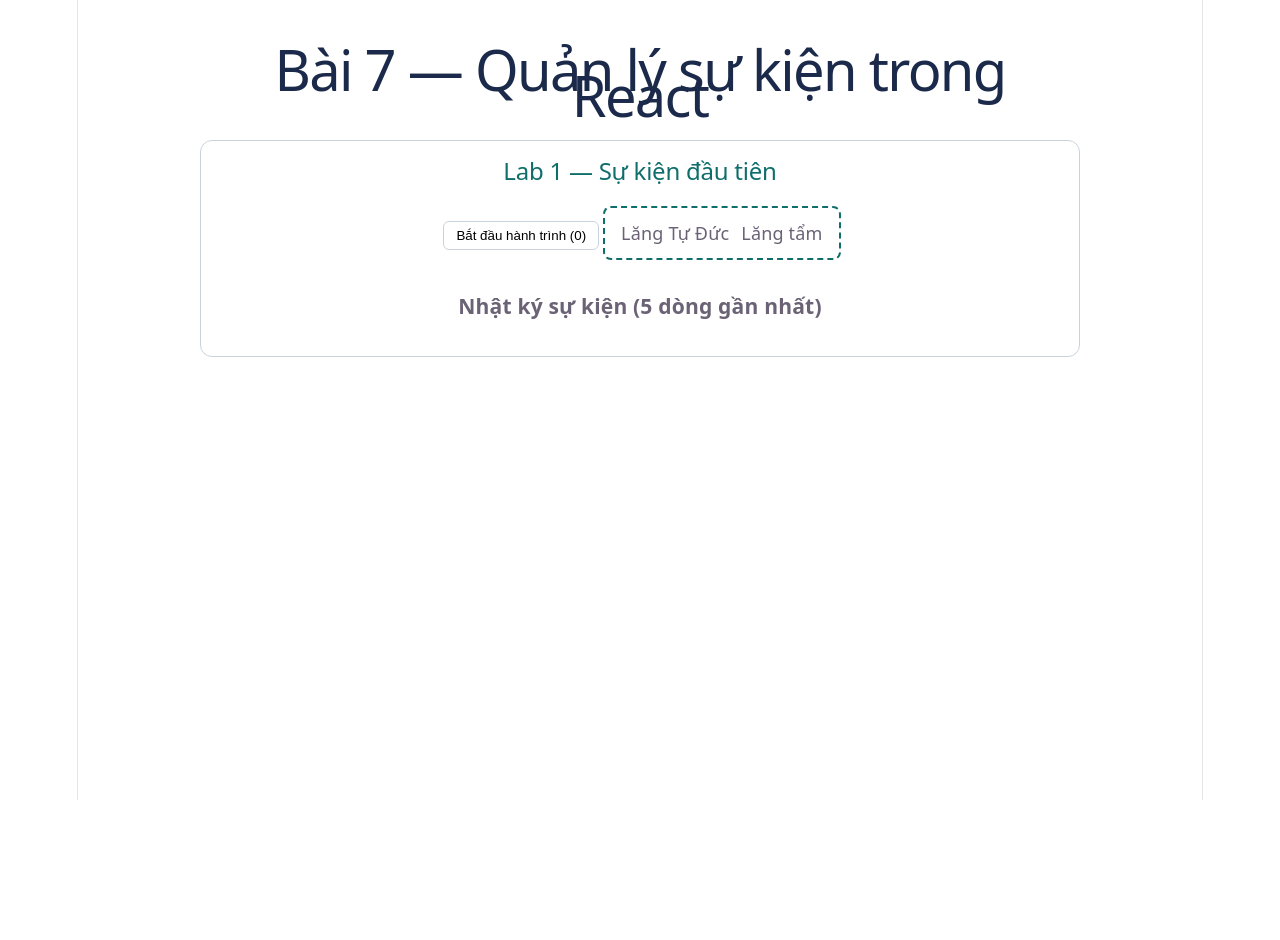
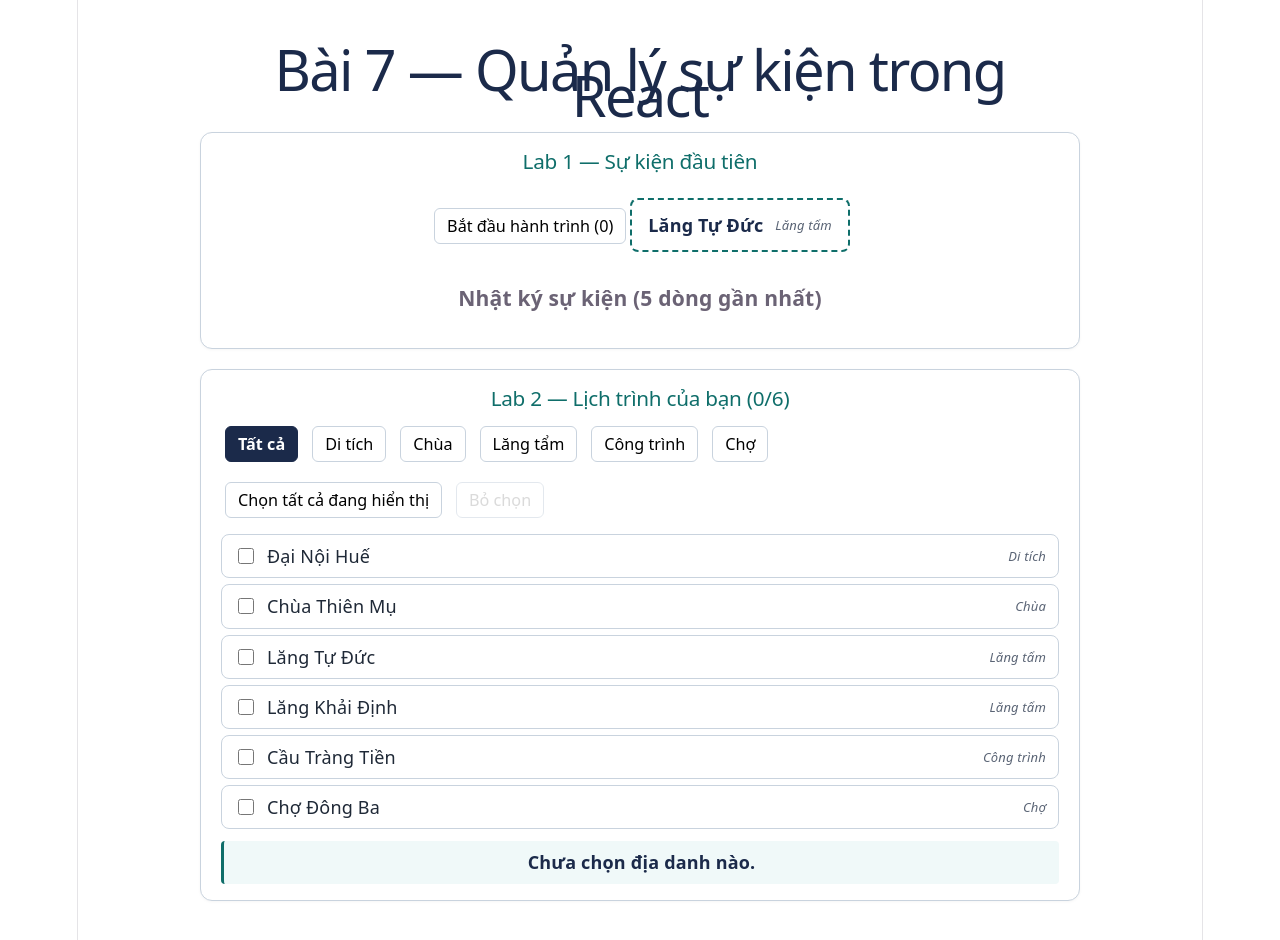
Before and after one commit to baophubaith123-blip/Phu-xuan-react, a React (Vite) app: page / in a window 1280 px wide. Shown: the top 940 px of the page. Before the commit the page ends 800 px from the top, so only its background shows below. Built offline with nearby package versions, Linux system fonts and the light colour scheme.

Commit message:
Lab 2 Session 7: Chọn nhiều địa danh, truyền tham số, data-*

```diff
--- /dev/null
+++ b/src/components/Bai7/DanhSachDiaDanh.tsx
@@ -0,0 +1,104 @@
+// DanhSachDiaDanh.tsx — Phiên bản hoàn chỉnh
+// Buổi 7 · Lab 2: Chọn nhiều, lọc data-*, chọn tất cả
+
+import { useState } from 'react';
+import { DS_DIA_DANH } from '../../data/diaDanhHue';
+import TheDiaDanh from './TheDiaDanh';
+
+const TAT_CA = 'Tất cả';
+const CAC_LOAI: string[] = [
+  TAT_CA,
+  ...new Set(DS_DIA_DANH.map((dd) => dd.loai)),
+];
+
+export default function DanhSachDiaDanh() {
+  const [dsDaChon, setDsDaChon] = useState<number[]>([]);
+  const [loaiDangLoc, setLoaiDangLoc] = useState<string>(TAT_CA);
+
+  // ✅ Giá trị suy ra từ state — tính ngay khi render, KHÔNG cần state riêng
+  const dsHienThi =
+    loaiDangLoc === TAT_CA
+      ? DS_DIA_DANH
+      : DS_DIA_DANH.filter((dd) => dd.loai === loaiDangLoc);
+
+  // ✅ Hàm này được truyền xuống TheDiaDanh qua prop onChon
+  function handleChon(id: number) {
+    setDsDaChon((truoc) =>
+      truoc.includes(id)
+        ? truoc.filter((x) => x !== id)
+        : [...truoc, id]
+    );
+  }
+
+  // ✅ Cách 3: một hàm dùng chung cho mọi nút lọc, đọc loại từ data-loai
+  function handleLocLoai(e: React.MouseEvent<HTMLButtonElement>) {
+    const loai = e.currentTarget.dataset.loai;
+    if (loai) setLoaiDangLoc(loai);
+  }
+
+  // ✅ Chọn thêm mọi địa danh đang hiển thị, KHÔNG trùng lặp
+  function handleChonTatCa() {
+    setDsDaChon((truoc) => {
+      const moi = dsHienThi
+        .map((dd) => dd.id)
+        .filter((id) => !truoc.includes(id));
+      return [...truoc, ...moi];
+    });
+  }
+
+  // ✅ Dòng lộ trình: hiển thị theo thứ tự đã chọn
+  const lichTrinh = dsDaChon
+    .map((id) => DS_DIA_DANH.find((dd) => dd.id === id)?.ten)
+    .filter(Boolean)
+    .join(' → ');
+
+  return (
+    <section className="lab">
+      <h2>
+        Lab 2 — Lịch trình của bạn ({dsDaChon.length}/{DS_DIA_DANH.length})
+      </h2>
+
+      {/* Thanh lọc theo loại — dùng data-loai và 1 hàm dùng chung */}
+      <div className="thanh-loc">
+        {CAC_LOAI.map((loai) => (
+          <button
+            key={loai}
+            data-loai={loai}
+            className={loai === loaiDangLoc ? 'dang-loc' : ''}
+            onClick={handleLocLoai}
+          >
+            {loai}
+          </button>
+        ))}
+      </div>
+
+      {/* Thanh công cụ: chọn tất cả, bỏ chọn */}
+      <div className="thanh-cong-cu">
+        <button onClick={handleChonTatCa}>Chọn tất cả đang hiển thị</button>
+        <button
+          onClick={() => setDsDaChon([])}
+          disabled={dsDaChon.length === 0}
+        >
+          Bỏ chọn
+        </button>
+      </div>
+
+      {/* Danh sách thẻ địa danh */}
+      <ul className="ds-dia-danh">
+        {dsHienThi.map((dd) => (
+          <TheDiaDanh
+            key={dd.id}
+            diaDanh={dd}
+            dangChon={dsDaChon.includes(dd.id)}
+            onChon={handleChon}
+          />
+        ))}
+      </ul>
+
+      {/* Dòng lộ trình */}
+      <p className="lich-trinh">
+        {lichTrinh ? 'Lộ trình: ' + lichTrinh : 'Chưa chọn địa danh nào.'}
+      </p>
+    </section>
+  );
+}
--- /dev/null
+++ b/src/components/Bai7/TheDiaDanh.tsx
@@ -0,0 +1,26 @@
+// TheDiaDanh.tsx — Component con: chỉ hiển thị và báo sự kiện lên cha
+// Buổi 7 · Lab 2: Component con KHÔNG giữ state "đang chọn"
+
+import type { DiaDanh } from '../../data/diaDanhHue';
+
+interface TheDiaDanhProps {
+  diaDanh: DiaDanh;
+  dangChon: boolean;
+  onChon: (id: number) => void;
+}
+
+export default function TheDiaDanh({ diaDanh, dangChon, onChon }: TheDiaDanhProps) {
+  return (
+    <li className={'the-dia-danh' + (dangChon ? ' dang-chon' : '')}>
+      <label>
+        <input
+          type="checkbox"
+          checked={dangChon}
+          onChange={() => onChon(diaDanh.id)}
+        />
+        <span className="ten">{diaDanh.ten}</span>
+        <span className="loai">{diaDanh.loai}</span>
+      </label>
+    </li>
+  );
+}
--- a/src/pages/Bai7Page.tsx
+++ b/src/pages/Bai7Page.tsx
@@ -3,14 +3,15 @@
 
 import '../styles/Bai7.css';
 import ThuSuKien from '../components/Bai7/ThuSuKien';
+import DanhSachDiaDanh from '../components/Bai7/DanhSachDiaDanh';
 
 export default function Bai7Page() {
   return (
     <main className="trang-Bai7">
       <h1>Bài 7 — Quản lý sự kiện trong React</h1>
 
-      {/* Các lab sẽ được gắn vào đây */}
       <ThuSuKien />
+      <DanhSachDiaDanh />
     </main>
   );
 }
--- a/src/styles/Bai7.css
+++ b/src/styles/Bai7.css
@@ -1,25 +1,201 @@
-/* Bảng màu Ocean-depth dùng chung của khoá học */
-:root { --navy: #1b2a4a; --teal: #0f6e6a; --amber: #b8860b; --vien: #c9d3de; }
+/* ============================================================
+   Bai7.css — Bảng màu Ocean-depth dùng chung của khoá học
+   Buổi 7 · INT.7.18 — Web FrontEnd nâng cao
+   ============================================================ */
+
+/* --- Biến màu dùng chung --- */
+:root {
+  --navy: #1b2a4a;
+  --teal: #0f6e6a;
+  --amber: #b8860b;
+  --vien: #c9d3de;
+}
+
+/* ============================================================
+   Layout chung của trang Bài 7
+   ============================================================ */
 
 .trang-Bai7 {
-  max-width: 880px; margin: 0 auto; padding: 24px;
-  font-family: system-ui, sans-serif;
+  max-width: 880px;
+  margin: 0 auto;
+  padding: 24px;
+  font-family: system-ui, -apple-system, 'Segoe UI', Roboto, sans-serif;
 }
-.trang-Bai7 h1 { color: var(--navy); }
+
+.trang-Bai7 h1 {
+  color: var(--navy);
+  margin-bottom: 24px;
+}
+
 .lab {
-  border: 1px solid var(--vien); border-radius: 12px;
-  padding: 16px 20px; margin: 20px 0;
+  border: 1px solid var(--vien);
+  border-radius: 12px;
+  padding: 16px 20px;
+  margin: 20px 0;
+  background: #ffffff;
+  box-shadow: 0 1px 3px rgba(0, 0, 0, 0.04);
 }
-.lab h2 { color: var(--teal); margin-top: 0; }
+
+.lab h2 {
+  color: var(--teal);
+  margin-top: 0;
+  margin-bottom: 12px;
+  font-size: 1.15rem;
+}
+
+/* --- Nút bấm mặc định --- */
 button {
-  cursor: pointer; margin: 4px; padding: 6px 12px;
-  border-radius: 6px; border: 1px solid var(--vien); background: #fff;
+  cursor: pointer;
+  margin: 4px;
+  padding: 6px 12px;
+  border-radius: 6px;
+  border: 1px solid var(--vien);
+  background: #fff;
+  font-family: inherit;
+  font-size: 0.9rem;
+  transition: all 0.15s ease;
 }
-button:disabled { opacity: 0.5; cursor: not-allowed; }
 
-/* Lab 1 */
+button:hover:not(:disabled) {
+  background: #f0f9f9;
+  border-color: var(--teal);
+  color: var(--teal);
+}
+
+button:disabled {
+  opacity: 0.5;
+  cursor: not-allowed;
+}
+
+/* ============================================================
+   Lab 1 — Sự kiện đầu tiên & Đối tượng sự kiện
+   ============================================================ */
+
 .the-thu {
-  display: inline-flex; gap: 12px; padding: 12px 16px; margin: 12px 0;
-  border: 2px dashed var(--teal); border-radius: 8px; cursor: pointer;
+  display: inline-flex;
+  gap: 12px;
+  padding: 12px 16px;
+  margin: 12px 0;
+  border: 2px dashed var(--teal);
+  border-radius: 8px;
+  cursor: pointer;
+  transition: background 0.15s ease;
 }
-.nhat-ky { font-family: monospace; font-size: 14px; }
+
+.the-thu:hover {
+  background: #e8f4f3;
+}
+
+.the-thu .ten {
+  font-weight: 600;
+  color: var(--navy);
+}
+
+.the-thu .loai {
+  color: #5a6475;
+  font-style: italic;
+}
+
+.nhat-ky {
+  font-family: 'Courier New', monospace;
+  font-size: 14px;
+  padding-left: 24px;
+  color: #4b5563;
+  line-height: 1.7;
+}
+
+.nhat-ky li {
+  padding: 2px 0;
+}
+
+/* ============================================================
+   Lab 2 — Lịch trình chọn nhiều địa danh
+   ============================================================ */
+
+/* --- Thanh lọc theo loại --- */
+.thanh-loc {
+  display: flex;
+  flex-wrap: wrap;
+  gap: 6px;
+  margin-bottom: 12px;
+}
+
+.thanh-loc button.dang-loc {
+  background: var(--navy);
+  color: #fff;
+  border-color: var(--navy);
+  font-weight: 600;
+}
+
+.thanh-loc button.dang-loc:hover {
+  background: #142038;
+  border-color: #142038;
+}
+
+/* --- Thanh công cụ (Chọn tất cả / Bỏ chọn) --- */
+.thanh-cong-cu {
+  display: flex;
+  gap: 6px;
+  margin-bottom: 12px;
+}
+
+/* --- Danh sách thẻ địa danh --- */
+.ds-dia-danh {
+  list-style: none;
+  padding: 0;
+  margin: 0;
+}
+
+.the-dia-danh label {
+  display: flex;
+  gap: 10px;
+  align-items: center;
+  padding: 8px 12px;
+  margin: 6px 0;
+  border: 1px solid var(--vien);
+  border-radius: 8px;
+  cursor: pointer;
+  transition: background 0.15s ease, border-color 0.15s ease;
+}
+
+.the-dia-danh label:hover {
+  background: #f6f8fa;
+}
+
+/* Thẻ đang được chọn — nền xanh nhạt, viền teal */
+.the-dia-danh.dang-chon label {
+  background: #e8f4f3;
+  border-color: var(--teal);
+}
+
+.the-dia-danh input[type='checkbox'] {
+  cursor: pointer;
+  width: 16px;
+  height: 16px;
+  accent-color: var(--teal);
+}
+
+.the-dia-danh .ten {
+  font-weight: 500;
+  color: #1f2937;
+}
+
+.loai {
+  margin-left: auto;
+  font-size: 13px;
+  color: #5a6475;
+  font-style: italic;
+}
+
+/* --- Dòng lộ trình --- */
+.lich-trinh {
+  font-weight: 600;
+  color: var(--navy);
+  padding: 8px 12px;
+  background: #f0f9f9;
+  border-left: 3px solid var(--teal);
+  border-radius: 4px;
+  margin-top: 12px;
+  margin-bottom: 0;
+  line-height: 1.5;
+}
```
